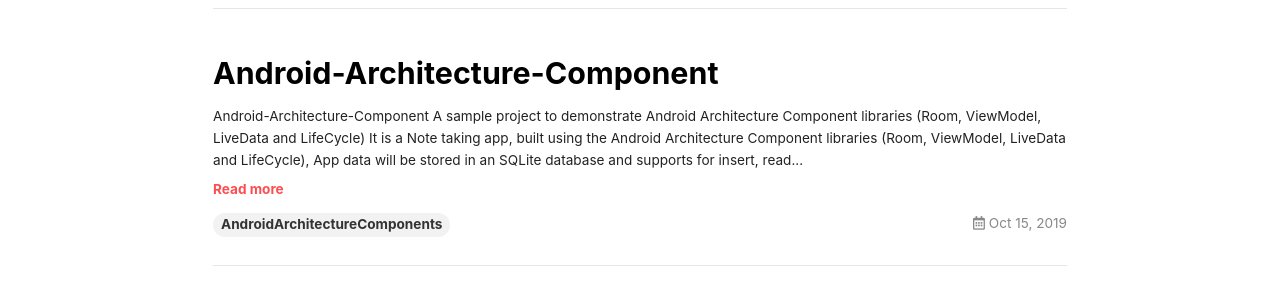
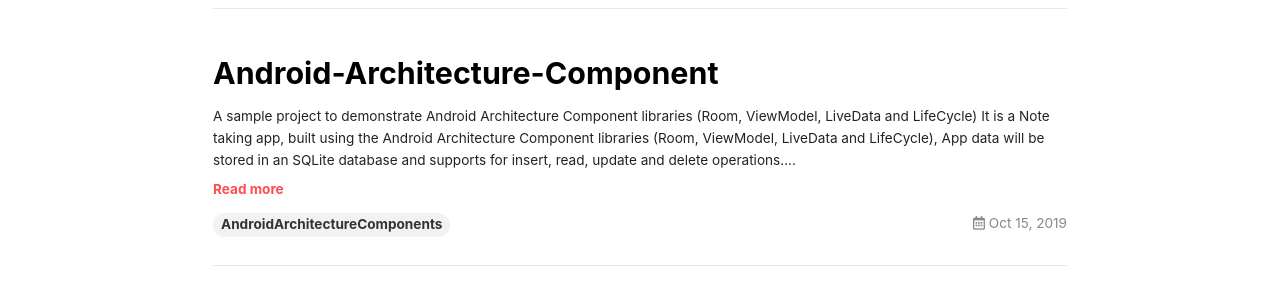
Before and after one commit to chethanmandya/Chethan, a Jekyll site: the page built from index.html, in a window 1280 px wide. Shown: the part 1113-1413 px from the top of the page. Built offline with Jekyll 4.4.1, drawn with Linux system fonts in a browser that asks for light colours; nearby versions of some CDN libraries; the list of posts is cut into pages by our own code.

Commit message:
Update 2019-10-15-Android-Architecture-Component.md

```diff
--- a/_posts/2019-10-15-Android-Architecture-Component.md
+++ b/_posts/2019-10-15-Android-Architecture-Component.md
@@ -7,7 +7,6 @@ article_header:
 ---
 
 
-# Android-Architecture-Component
 A sample project to demonstrate Android Architecture Component libraries (Room, ViewModel, LiveData and LifeCycle)
 
 It is a Note taking app, built using the Android Architecture Component libraries (Room, ViewModel, LiveData and LifeCycle), App data will be stored in an SQLite database and supports for insert, read, update and delete operations. For this I have followed the official recommendations from the "Guide to App Architecture" (link below).
```
